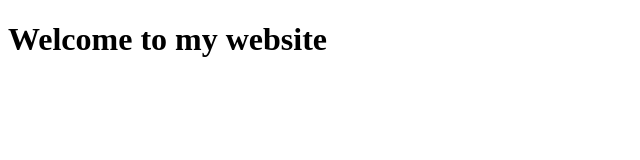
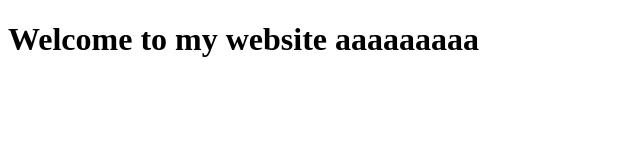
Before and after one commit to Mujahid-0/314-project, a plain HTML site: page index.html in a window 1280 px wide. Shown: the whole page, without its empty margins (0-640 px from the left). Drawn offline with Linux system fonts and the light colour scheme.

Commit message:
Update welcome message in index.html

```diff
--- a/index.html
+++ b/index.html
@@ -6,6 +6,6 @@
     <title>Document</title>
 </head>
 <body>
-    <h1>Welcome to my website</h1>
+    <h1>Welcome to my website aaaaaaaaa</h1>
 </body>
 </html>
```
